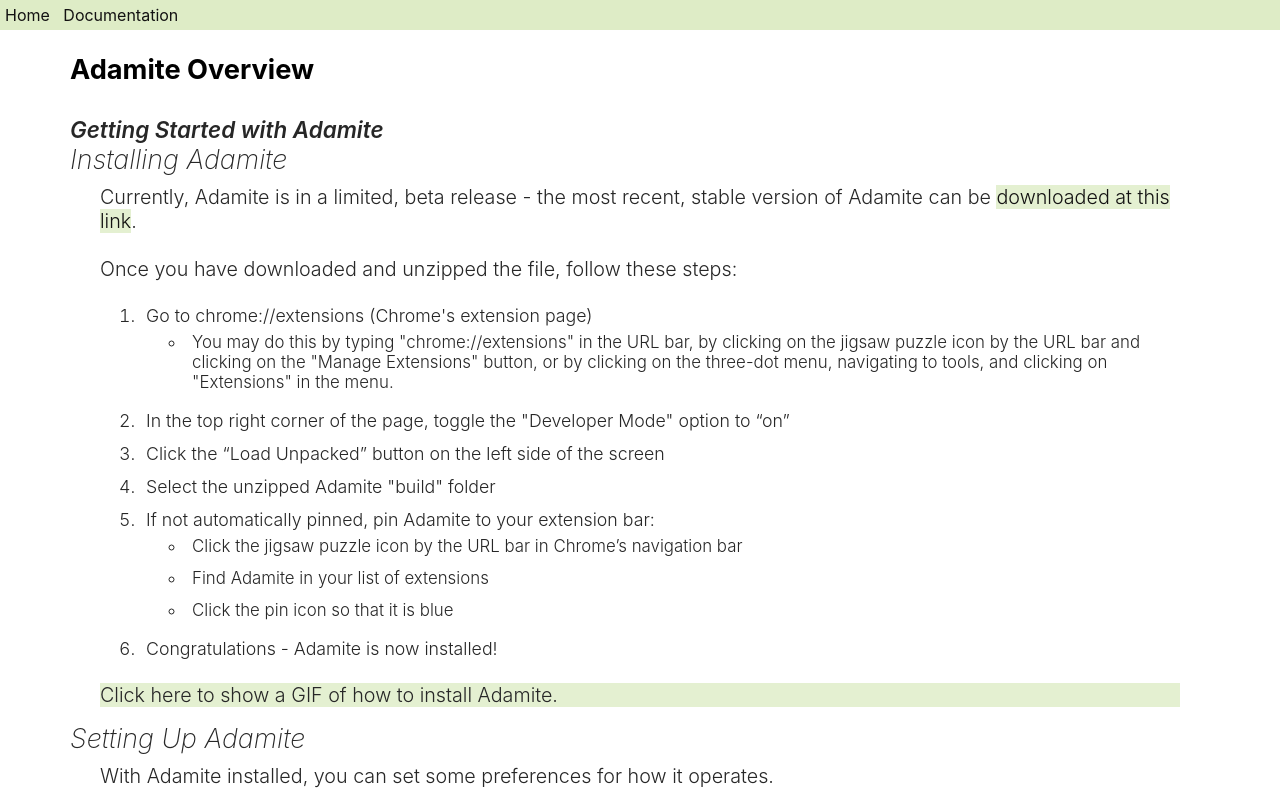
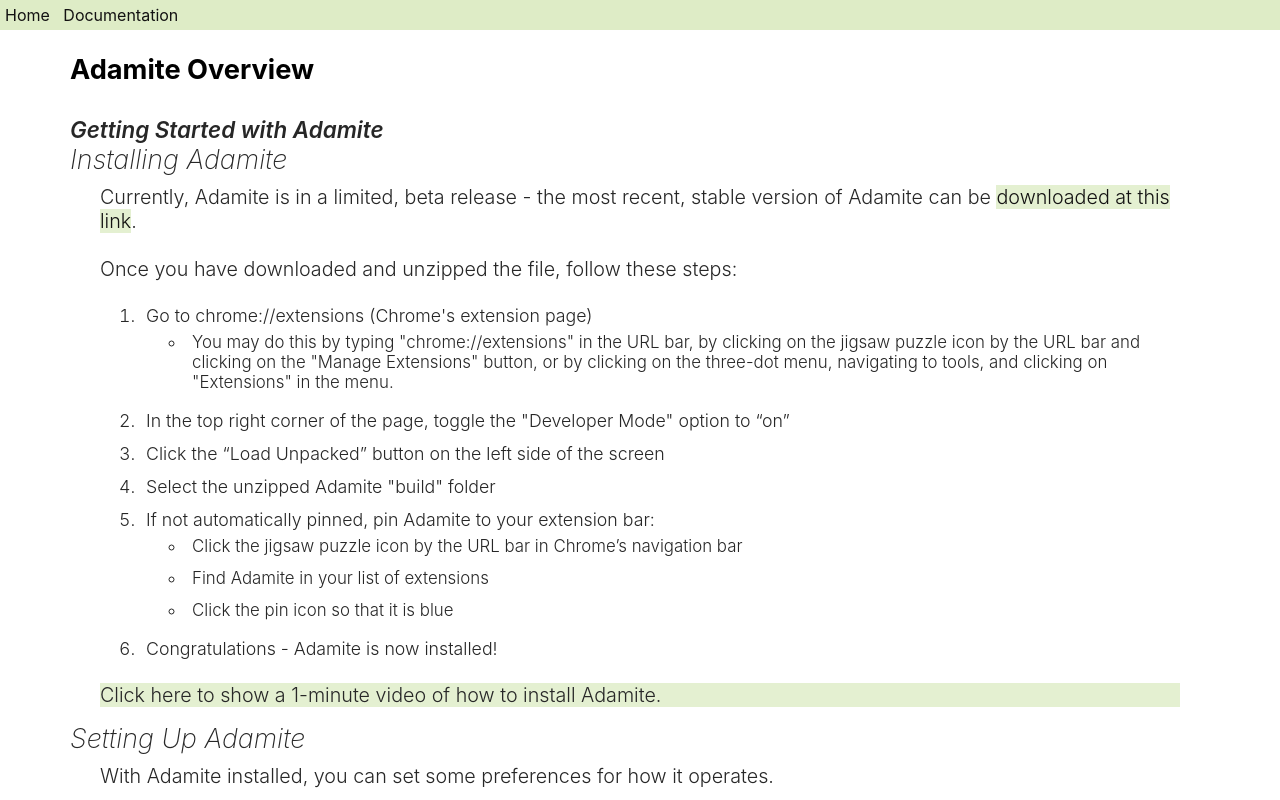
Before and after one commit to horvathaa/adamite-docs, a React (Create React App) app: page /docs in a window 1280 px wide. Shown: the top 800 px of the page. Built offline with nearby package versions, Linux system fonts and the light colour scheme.

Commit message:
add video

```diff
--- a/package.json
+++ b/package.json
@@ -9,6 +9,7 @@
     "@testing-library/user-event": "^12.5.0",
     "react": "^17.0.1",
     "react-dom": "^17.0.1",
+    "react-player": "^2.9.0",
     "react-router": "^5.2.0",
     "react-router-dom": "^5.2.0",
     "react-scripts": "4.0.1",
--- a/src/pages/GettingStarted.jsx
+++ b/src/pages/GettingStarted.jsx
@@ -1,6 +1,8 @@
 import React, {useState} from 'react';
+import Video from './Video';
+
 import './Description.css';
-import installGif from '../assets/adamite-install.gif';
+// import installGif from '../assets/adamite-install.gif';
 import options from '../assets/options.png';
 import urlBar from '../assets/chrome-url-bar.png';
 import newUser from '../assets/new-user.png';
@@ -12,7 +14,10 @@
 
 const InstallationGuide = () => {
 
-    const [showGif, setShowGif] = useState(false);
+    // const [showGif, setShowGif] = useState(false);
+    const [showVideo, setShowVideo] = useState(false);
+
+
 
     return(
         <div >
@@ -64,12 +69,17 @@
                     </li>
 
                 </ol>
-                {!showGif ? (<div style={{cursor: "pointer"}} className="embedded-link" onClick={() => setShowGif(true)}>Click here to show a GIF of how to install Adamite.</div>)
-                : (<div style={{cursor: "pointer"}} className="embedded-link" onClick={() => setShowGif(false)}>Hide?</div>)}
+                {!showVideo ?
+                    (<div style={{cursor: "pointer"}} className="embedded-link" onClick={() => setShowVideo(true)}>
+                        Click here to show a 1-minute video of how to install Adamite.
+                        </div>)
+                :
+                    (<div style={{cursor: "pointer"}} className="embedded-link" onClick={() => setShowVideo(false)}>
+                        Hide?
+                    </div>)}
                 </div>
-                {showGif && <div className="img-container">
-                    <img src={installGif} alt="gif showing the steps required for installing Adamite"/>
-
+                {showVideo && <div className="img-container">
+                    <Video />
                 </div>}
                 <div className="sub-sub-header">
                     Setting Up Adamite
--- /dev/null
+++ b/src/pages/Video.jsx
@@ -0,0 +1,21 @@
+import React, { Component } from 'react'
+import ReactPlayer from 'react-player'
+
+class Video extends Component {
+    render () {
+        return (
+        <div className='player-wrapper'>
+            <ReactPlayer
+                className='react-player fixed-bottom'
+                url= 'video/adamite-install.mov'
+                width='100%'
+                height='100%'
+                controls = {true}
+
+            />
+        </div>
+        )
+    }
+}
+
+export default Video;
```
Also changed, not shown: 2 other files (tests, documents, lock files or other folders).
